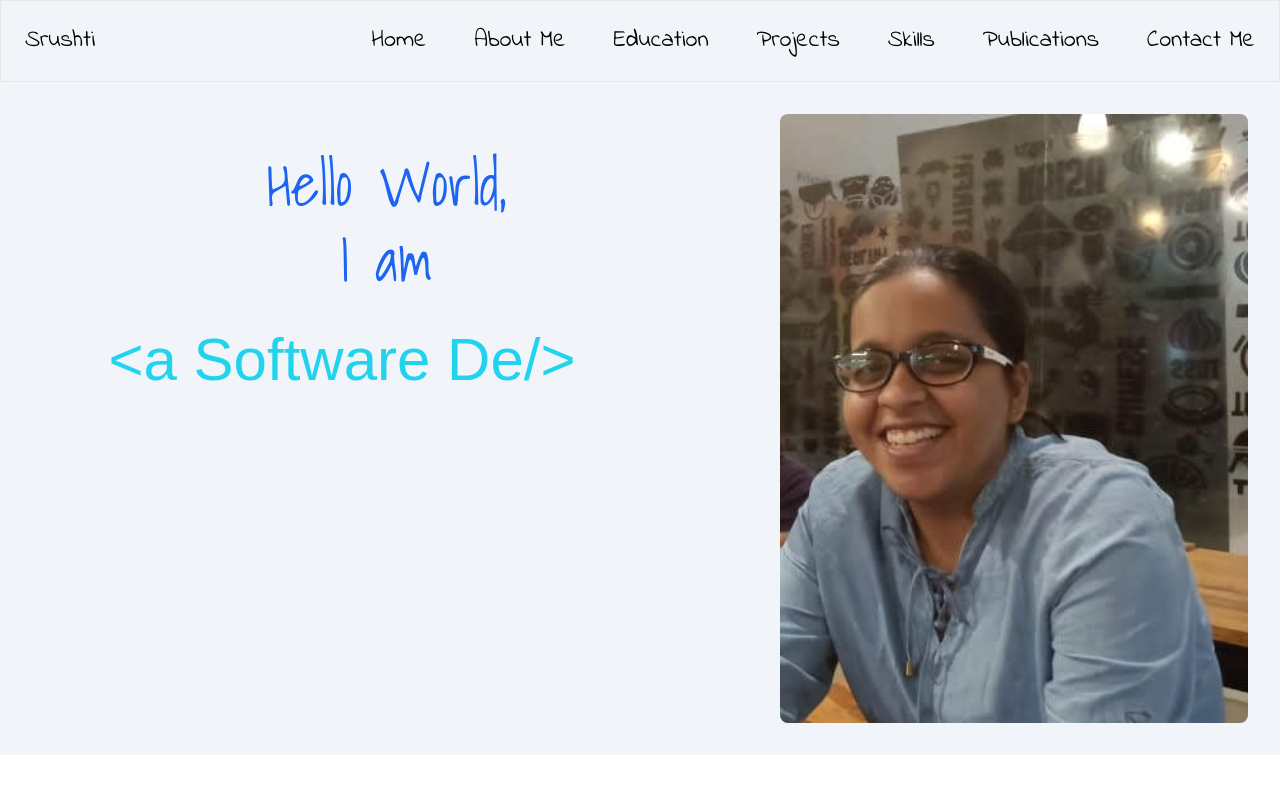
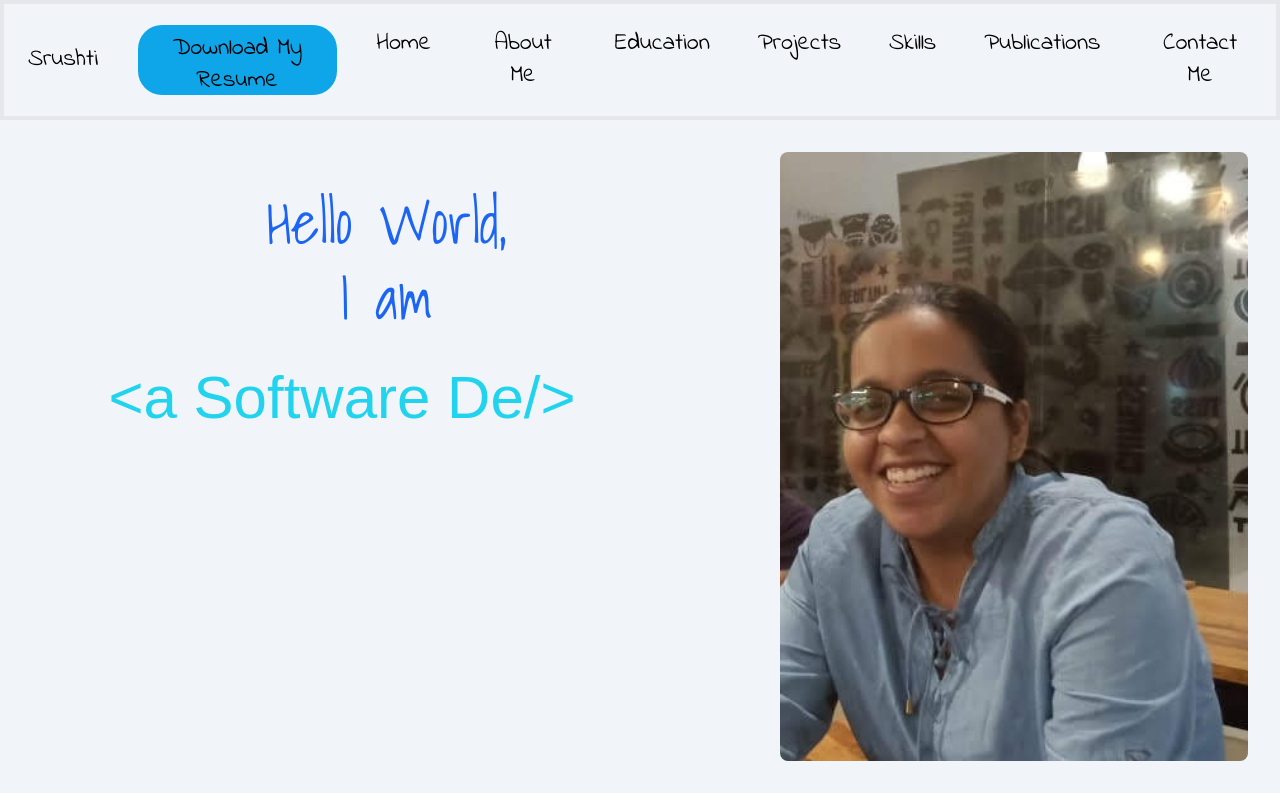
Before and after one commit to srushtiss/PortfolioWebsite, a React (Create React App) app: page / in a window 1280 px wide. Built offline with nearby package versions, Linux system fonts and the light colour scheme.

Commit message:
Download resume feature added

```diff
--- a/src/components/Header/Header.js
+++ b/src/components/Header/Header.js
@@ -2,9 +2,23 @@ import React from 'react'
 import {Link} from "react-router-dom"
 
 const Header = () => {
+
+  const downloadResume=()=>{
+    fetch('Sachdev_Srushti.pdf').then(response => {
+      response.blob().then(blob => {
+          const fileURL = window.URL.createObjectURL(blob);
+          let alink = document.createElement('a');
+          alink.href = fileURL;
+          alink.download = 'Sachdev_Srushti.pdf';
+          alink.click();
+      })
+  })
+  }
+
   return (
-    <div className='flex justify-between border border-solid bg-slate-100 font-navbar text-2xl'>
+    <div className='flex justify-between items-center border border-4 bg-slate-100 font-navbar text-2xl'>
       <h1 className='p-2 m-4'>Srushti</h1>
+      <button onClick={downloadResume} className='p-2 m-4 w-[200px] h-[70px] rounded-3xl bg-sky-500 hover:bg-sky-700 w-40'>Download My Resume</button>
       <ul className='flex'>
         <li className='p-2 m-4'><Link to="/">Home</Link></li>
         <li className='p-2 m-4'><Link to="/about">About Me</Link></li>
```
Also changed, not shown: 1 other file (tests, documents, lock files or other folders).
